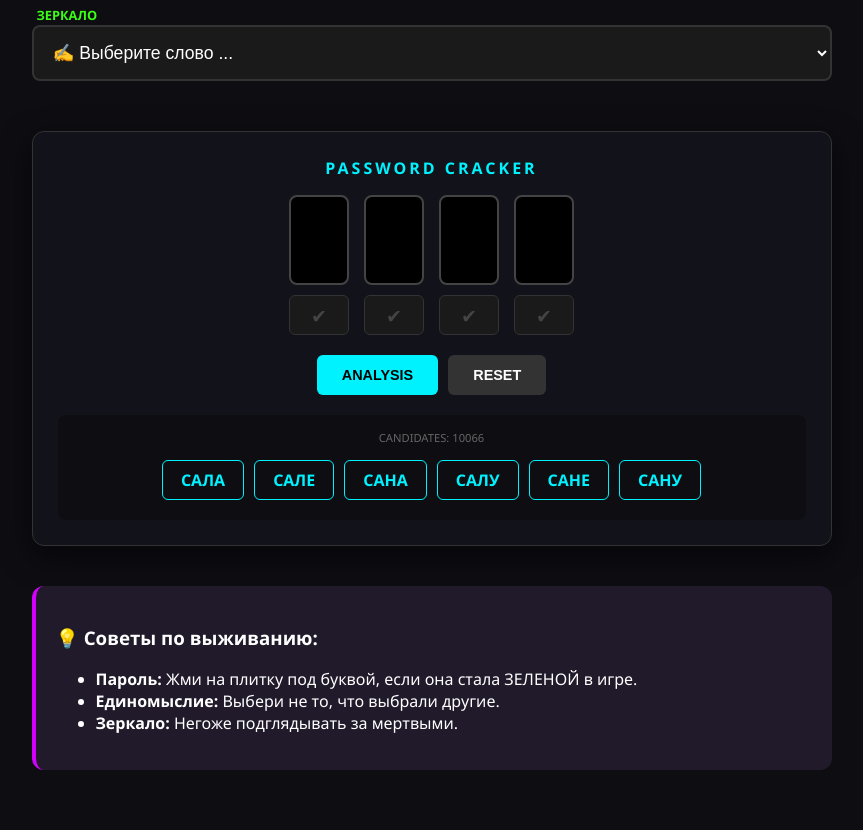
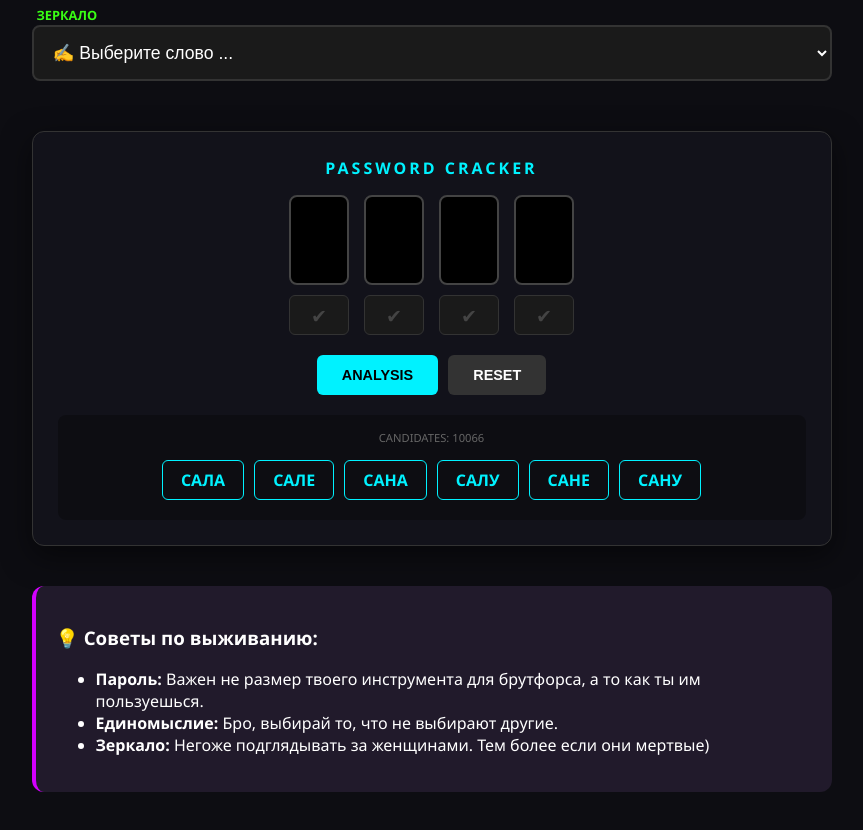
Before and after one commit to homo-incomparabilis/jackboxWIcheetsheetandmore, a plain HTML site: page tmp2.html in a window 1280 px wide. Shown: the part 555-1385 px from the top of the page, without its empty margins (201-1064 px from the left). Drawn offline with Linux system fonts and the light colour scheme.

Commit message:
Смертельное обновление микрофиксы

```diff
--- a/tmp2.html
+++ b/tmp2.html
@@ -172,9 +172,9 @@
 <div class="tips">
     <h3>💡 Советы по выживанию:</h3>
     <ul>
-        <li><strong>Пароль:</strong> Жми на плитку под буквой, если она стала ЗЕЛЕНОЙ в игре.</li>
-        <li><strong>Единомыслие:</strong> Выбери не то, что выбрали другие.</li>
-        <li><strong>Зеркало:</strong> Негоже подглядывать за мертвыми.</li>
+        <li><strong>Пароль:</strong> Важен не размер твоего инструмента для брутфорса, а то как ты им пользуешься.</li>
+        <li><strong>Единомыслие:</strong> Бро, выбирай то, что не выбирают другие.</li>
+        <li><strong>Зеркало:</strong> Негоже подглядывать за женщинами. Тем более если они мертвые)</li>
     </ul>
 </div>
 
```
Also changed, not shown: tmp1.html (+4 -4 lines).
